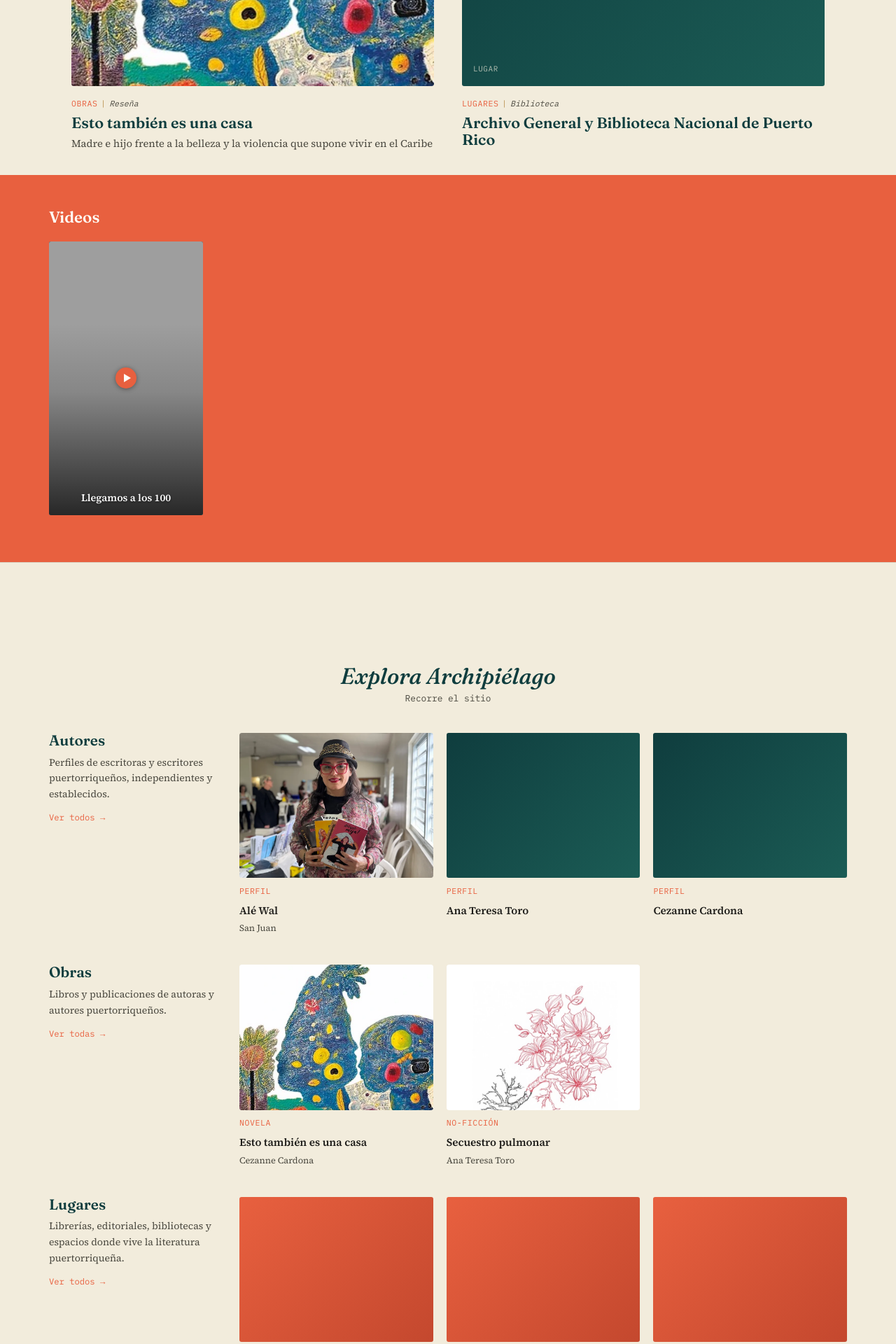
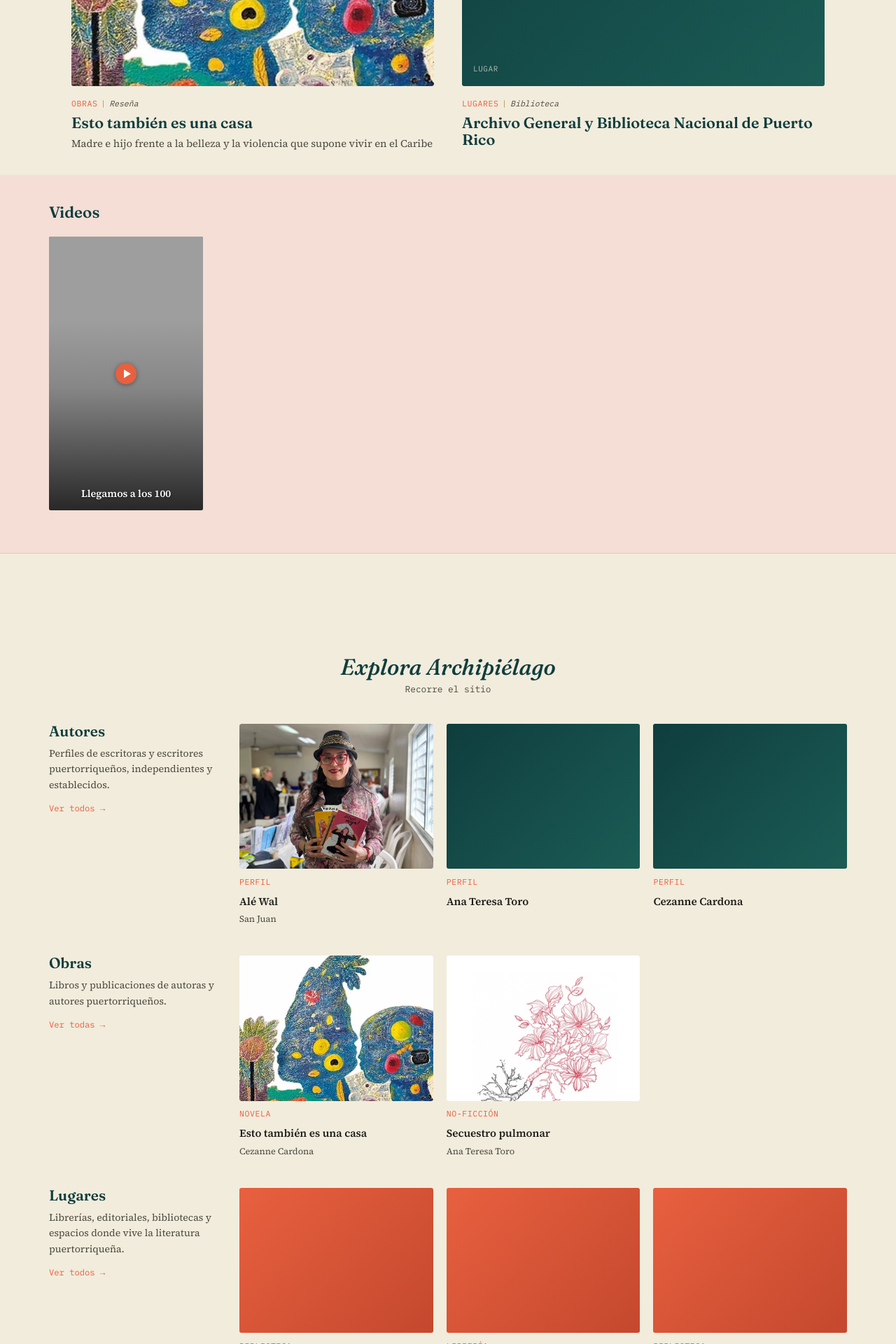
Before and after one commit to rgjanet/archipielago, a Jekyll site: the page built from index.html, in a window 1280 px wide. Shown: the part 1328-3248 px from the top of the page at 70% size. Built offline with Jekyll 4.4.1, drawn with Linux system fonts in a browser that asks for light colours.

Commit message:
Add files via upload

```diff
--- a/index.html
+++ b/index.html
@@ -139,11 +139,10 @@ title: Inicio
   .explore-section > .explore-heading h2 { font-style: italic; font-weight: 400; font-size: 2rem; margin: 0; }
   .explore-section > .explore-heading p { font-family: var(--font-mono); font-size: 0.8rem; color: var(--tinta-suave); margin-top: 0.3rem; }
 
-  .video-carousel-section { padding: 3rem 2rem; background: var(--coral); }
-  .video-carousel-section .vc-heading h2 { color: var(--papel-alto); }
+  .video-carousel-section { padding: 2.6rem 2rem; background: #f4ded6; }
+  .video-carousel-section .vc-heading h2 { color: var(--mar-profundo); }
   .video-carousel-section .vc-heading { max-width: 1140px; margin: 0 auto 1.4rem; display: flex; justify-content: space-between; align-items: baseline; }
   .video-carousel-section .vc-heading h2 { font-size: 1.4rem; margin: 0; }
-  .video-carousel-section .vc-heading a { font-family: var(--font-mono); font-size: 0.76rem; color: var(--coral); text-decoration: none; }
   .video-carousel {
     max-width: 1140px;
     margin: 0 auto;
@@ -154,7 +153,7 @@ title: Inicio
     padding-bottom: 0.6rem;
   }
   .video-carousel::-webkit-scrollbar { height: 6px; }
-  .video-carousel::-webkit-scrollbar-thumb { background: rgba(242,236,220,0.3); border-radius: 999px; }
+  .video-carousel::-webkit-scrollbar-thumb { background: rgba(15,61,62,0.25); border-radius: 999px; }
   .video-card {
     flex: 0 0 220px;
     scroll-snap-align: start;
@@ -176,8 +175,6 @@ title: Inicio
     position: absolute; inset: 0; display: flex; align-items: center; justify-content: center; z-index: 2;
   }
   .video-card .vc-thumb .vc-play svg { filter: drop-shadow(0 1px 3px rgba(0,0,0,0.4)); }
-  .video-card h4 { font-size: 0.92rem; margin: 0 0 0.2rem; line-height: 1.3; text-align: center; }
-  .video-card .vc-meta { font-family: var(--font-mono); font-size: 0.7rem; color: var(--tinta-suave); text-align: center; }
 
   .podcast-section { padding: 3rem 2rem; border-top: 1px solid rgba(28,27,24,0.12); }
   .podcast-section .pc-heading { max-width: 1140px; margin: 0 auto 1.4rem; }
```
